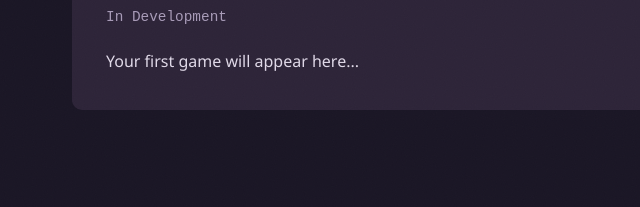
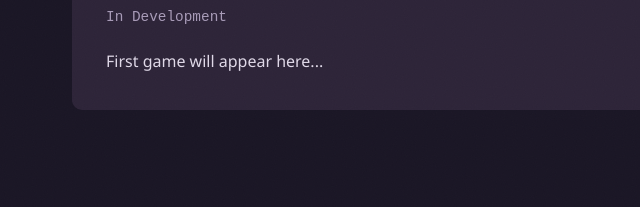
Before and after one commit to Lanthe-dev/LANTHEHUB.COM, a plain HTML site: page pages/games.html in a window 1280 px wide. Shown: the part 407-614 px from the top of the page, 0-640 px from the left. Drawn offline with Linux system fonts and the light colour scheme.

Commit message:
Update games.html page

```diff
--- a/pages/games.html
+++ b/pages/games.html
@@ -25,7 +25,7 @@
             <div class="content-item">
                 <h3>Coming Soon</h3>
                 <p class="date">In Development</p>
-                <p>Your first game will appear here...</p>
+                <p>First game will appear here...</p>
             </div>
         </div>
     </section>
```
